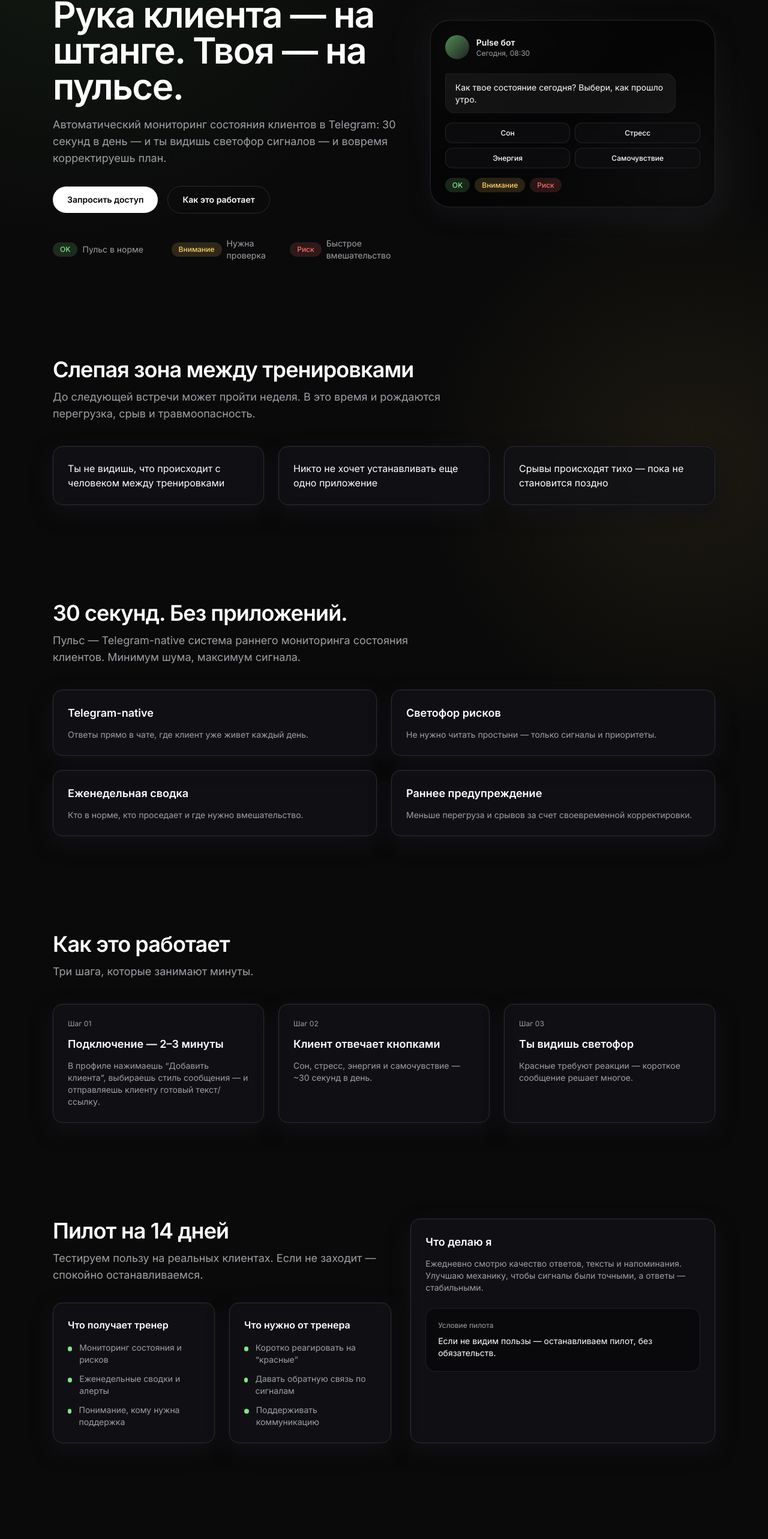
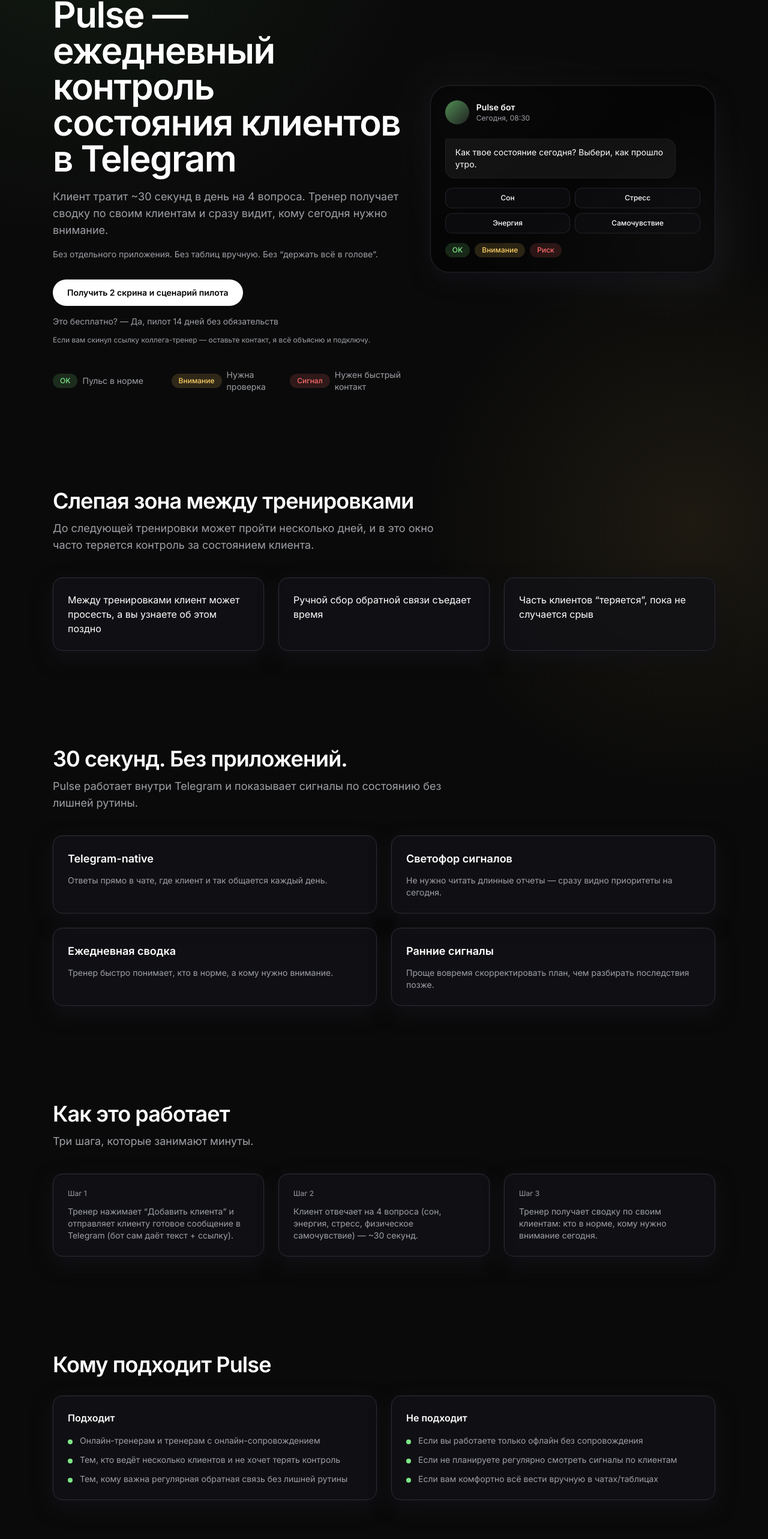
Before and after one commit to Sultik2312/pulse-site, a Next.js app: page / in a window 1280 px wide. Shown: the part 202-2768 px from the top of the page at 60% size. Built offline with nearby package versions, Linux system fonts and the light colour scheme; no server answers.

Commit message:
feat: update landing copy

```diff
--- a/app/page.tsx
+++ b/app/page.tsx
@@ -4,32 +4,28 @@
 
 const faqItems = [
   {
-    q: "Это заменяет программу тренировок?",
-    a: "Нет. Пульс не заменяет тренера и программу. Он дает ранний сигнал, когда клиенту нужна коррекция нагрузки или восстановления."
+    q: "Это заменяет тренера?",
+    a: "Нет. Pulse не заменяет тренера, а помогает быстрее видеть состояние клиентов и принимать решения."
   },
   {
-    q: "Сколько времени занимает?",
-    a: "Клиент отвечает ~30 секунд в день. Тренеру обычно нужно 1-3 минуты на просмотр светофора и короткую реакцию."
+    q: "Сколько времени это занимает?",
+    a: "Клиенту — около 30 секунд в день. Тренеру — обычно пару минут на просмотр сводки."
   },
   {
-    q: "Нужно ли устанавливать приложение?",
-    a: "Нет. Все ответы — прямо в Telegram, без отдельной установки."
+    q: "Нужно устанавливать приложение?",
+    a: "Нет. Всё работает внутри Telegram."
   },
   {
-    q: "Кому видны ответы?",
-    a: "Только тренеру и админу пилота. Мы не продаем и не передаем данные третьим лицам."
+    q: "Какие вопросы получает клиент?",
+    a: "4 коротких вопроса: сон, энергия, стресс, физическое самочувствие."
   },
   {
-    q: "Если клиент не отвечает?",
-    a: "Это видно в отчете, плюс настраиваются мягкие напоминания."
+    q: "Кому видны данные?",
+    a: "Только тренеру и организатору пилота. Данные не передаются третьим лицам."
   },
   {
-    q: "Можно ли на группу?",
-    a: "Да. Пульс работает и с группами — светофор показывает общую динамику и проблемы по людям."
-  },
-  {
-    q: "Есть ли медицинские обещания?",
-    a: "Нет. Пульс — инструмент наблюдения и коммуникации, без медицинских утверждений."
+    q: "Если не зайдёт?",
+    a: "Пилот можно остановить в любой момент, без обязательств."
   }
 ];
 
@@ -62,7 +58,7 @@
             </Link>
           </nav>
           <Link href="#lead" className="btn-secondary">
-            Запросить доступ
+            Получить доступ
           </Link>
         </div>
       </header>
@@ -73,23 +69,29 @@
             <div>
               <span className="badge">
                 <span className="h-2 w-2 rounded-full bg-accent shadow-glow" />
-                Закрытый пилот 14 дней
+                Закрытый пилот · 14 дней
               </span>
               <h1 className="mt-6 text-4xl font-semibold tracking-tight text-white sm:text-5xl lg:text-6xl">
-                Рука клиента — на штанге. Твоя — на пульсе.
+                Pulse — ежедневный контроль состояния клиентов в Telegram
               </h1>
               <p className="mt-5 max-w-2xl text-base text-muted md:text-lg">
-                Автоматический мониторинг состояния клиентов в Telegram: 30 секунд в день — и ты
-                видишь светофор сигналов — и вовремя корректируешь план.
+                Клиент тратит ~30 секунд в день на 4 вопроса. Тренер получает сводку по своим
+                клиентам и сразу видит, кому сегодня нужно внимание.
+              </p>
+              <p className="mt-4 max-w-2xl text-sm text-muted">
+                Без отдельного приложения. Без таблиц вручную. Без “держать всё в голове”.
               </p>
               <div className="mt-8 flex flex-wrap items-center gap-4">
                 <Link href="#lead" className="btn-primary">
-                  Запросить доступ
-                </Link>
-                <Link href="#how" className="btn-secondary">
-                  Как это работает
+                  Получить 2 скрина и сценарий пилота
                 </Link>
               </div>
+              <Link href="#pilot" className="mt-4 inline-block text-sm text-muted underline-offset-4 transition hover:text-white hover:underline">
+                Это бесплатно? — Да, пилот 14 дней без обязательств
+              </Link>
+              <p className="mt-3 max-w-2xl text-xs text-muted">
+                Если вам скинул ссылку коллега-тренер — оставьте контакт, я всё объясню и подключу.
+              </p>
               <div className="mt-10 grid gap-3 text-sm text-muted sm:grid-cols-3">
                 <div className="flex items-center gap-2">
                   <span className="tag tag-green">OK</span>
@@ -100,8 +102,8 @@
                   Нужна проверка
                 </div>
                 <div className="flex items-center gap-2">
-                  <span className="tag tag-red">Риск</span>
-                  Быстрое вмешательство
+                  <span className="tag tag-red">Сигнал</span>
+                  Нужен быстрый контакт
                 </div>
               </div>
             </div>
@@ -118,14 +120,14 @@
           <div className="container">
             <h2 className="section-title">Слепая зона между тренировками</h2>
             <p className="section-subtitle">
-              До следующей встречи может пройти неделя. В это время и рождаются перегрузка, срыв и
-              травмоопасность.
+              До следующей тренировки может пройти несколько дней, и в это окно часто теряется
+              контроль за состоянием клиента.
             </p>
             <div className="mt-10 grid gap-6 md:grid-cols-3">
               {[
-                "Ты не видишь, что происходит с человеком между тренировками",
-                "Никто не хочет устанавливать еще одно приложение",
-                "Срывы происходят тихо — пока не становится поздно"
+                "Между тренировками клиент может просесть, а вы узнаете об этом поздно",
+                "Ручной сбор обратной связи съедает время",
+                "Часть клиентов “теряется”, пока не случается срыв"
               ].map((text) => (
                 <div key={text} className="card">
                   <p className="text-base text-white">{text}</p>
@@ -139,26 +141,25 @@
           <div className="container">
             <h2 className="section-title">30 секунд. Без приложений.</h2>
             <p className="section-subtitle">
-              Пульс — Telegram-native система раннего мониторинга состояния клиентов. Минимум шума,
-              максимум сигнала.
+              Pulse работает внутри Telegram и показывает сигналы по состоянию без лишней рутины.
             </p>
             <div className="mt-10 grid gap-6 md:grid-cols-2">
               {[
                 {
                   title: "Telegram-native",
-                  text: "Ответы прямо в чате, где клиент уже живет каждый день."
+                  text: "Ответы прямо в чате, где клиент и так общается каждый день."
                 },
                 {
-                  title: "Светофор рисков",
-                  text: "Не нужно читать простыни — только сигналы и приоритеты."
+                  title: "Светофор сигналов",
+                  text: "Не нужно читать длинные отчеты — сразу видно приоритеты на сегодня."
                 },
                 {
-                  title: "Еженедельная сводка",
-                  text: "Кто в норме, кто проседает и где нужно вмешательство."
+                  title: "Ежедневная сводка",
+                  text: "Тренер быстро понимает, кто в норме, а кому нужно внимание."
                 },
                 {
-                  title: "Раннее предупреждение",
-                  text: "Меньше перегруза и срывов за счет своевременной корректировки."
+                  title: "Ранние сигналы",
+                  text: "Проще вовремя скорректировать план, чем разбирать последствия позже."
                 }
               ].map((item) => (
                 <div key={item.title} className="card">
@@ -178,23 +179,22 @@
               {[
                 {
                   step: "01",
-                  title: "Подключение — 2–3 минуты",
-                  text: "В профиле нажимаешь “Добавить клиента”, выбираешь стиль сообщения — и отправляешь клиенту готовый текст/ссылку."
+                  title: "Шаг 1",
+                  text: "Тренер нажимает “Добавить клиента” и отправляет клиенту готовое сообщение в Telegram (бот сам даёт текст + ссылку)."
                 },
                 {
                   step: "02",
-                  title: "Клиент отвечает кнопками",
-                  text: "Сон, стресс, энергия и самочувствие — ~30 секунд в день."
+                  title: "Шаг 2",
+                  text: "Клиент отвечает на 4 вопроса (сон, энергия, стресс, физическое самочувствие) — ~30 секунд."
                 },
                 {
                   step: "03",
-                  title: "Ты видишь светофор",
-                  text: "Красные требуют реакции — короткое сообщение решает многое."
+                  title: "Шаг 3",
+                  text: "Тренер получает сводку по своим клиентам: кто в норме, кому нужно внимание сегодня."
                 }
               ].map((item) => (
                 <div key={item.step} className="card">
-                  <div className="text-xs text-muted">Шаг {item.step}</div>
-                  <h3 className="mt-3 text-lg font-semibold text-white">{item.title}</h3>
+                  <div className="text-xs text-muted">{item.title}</div>
                   <p className="mt-3 text-sm text-muted">{item.text}</p>
                 </div>
               ))}
@@ -202,42 +202,58 @@
           </div>
         </section>
 
+        <section id="fit" className="section pt-0">
+          <div className="container">
+            <h2 className="section-title">Кому подходит Pulse</h2>
+            <div className="mt-8 grid gap-6 md:grid-cols-2">
+              <div className="card">
+                <h3 className="text-base font-semibold text-white">Подходит</h3>
+                <ul className="checklist mt-4 space-y-3">
+                  <li>Онлайн-тренерам и тренерам с онлайн-сопровождением</li>
+                  <li>Тем, кто ведёт несколько клиентов и не хочет терять контроль</li>
+                  <li>Тем, кому важна регулярная обратная связь без лишней рутины</li>
+                </ul>
+              </div>
+              <div className="card">
+                <h3 className="text-base font-semibold text-white">Не подходит</h3>
+                <ul className="checklist mt-4 space-y-3">
+                  <li>Если вы работаете только офлайн без сопровождения</li>
+                  <li>Если не планируете регулярно смотреть сигналы по клиентам</li>
+                  <li>Если вам комфортно всё вести вручную в чатах/таблицах</li>
+                </ul>
+              </div>
+            </div>
+          </div>
+        </section>
+
         <section id="pilot" className="section">
-          <div className="container grid gap-8 lg:grid-cols-[1fr_0.9fr]">
-            <div>
+          <div className="container">
             <h2 className="section-title">Пилот на 14 дней</h2>
             <p className="section-subtitle">
-                Тестируем пользу на реальных клиентах. Если не заходит — спокойно останавливаемся.
+              Проверяем пользу в реальной работе тренера и смотрим, как меняется контроль за клиентами.
             </p>
-              <div className="mt-8 grid gap-6 md:grid-cols-2">
+            <div className="mt-8 grid gap-6 md:grid-cols-3">
               <div className="card">
                 <h3 className="text-base font-semibold text-white">Что получает тренер</h3>
                 <ul className="checklist mt-4 space-y-3">
-                    <li>Мониторинг состояния и рисков</li>
-                    <li>Еженедельные сводки и алерты</li>
-                    <li>Понимание, кому нужна поддержка</li>
+                  <li>Ежедневную сводку по своим клиентам</li>
+                  <li>Ранние сигналы, где возможен срыв</li>
+                  <li>Понимание, кому писать сегодня в первую очередь</li>
                 </ul>
               </div>
               <div className="card">
                 <h3 className="text-base font-semibold text-white">Что нужно от тренера</h3>
                 <ul className="checklist mt-4 space-y-3">
-                    <li>Коротко реагировать на “красные”</li>
-                    <li>Давать обратную связь по сигналам</li>
-                    <li>Поддерживать коммуникацию</li>
+                  <li>Добавить 3-10 клиентов в пилот</li>
+                  <li>Реагировать на сигналы (коротким сообщением клиенту)</li>
+                  <li>Дать честный фидбэк по итогам пилота</li>
                 </ul>
               </div>
-              </div>
-            </div>
               <div className="card">
-              <h3 className="text-lg font-semibold text-white">Что делаю я</h3>
-              <p className="mt-3 text-sm text-muted">
-                Ежедневно смотрю качество ответов, тексты и напоминания. Улучшаю механику, чтобы
-                сигналы были точными, а ответы — стабильными.
-              </p>
-              <div className="mt-6 rounded-2xl border border-border/70 bg-black/40 p-5">
-                <div className="text-xs text-muted">Условие пилота</div>
-                <p className="mt-2 text-sm text-white">
-                  Если не видим пользы — останавливаем пилот, без обязательств.
+                <h3 className="text-base font-semibold text-white">Что дальше</h3>
+                <p className="mt-4 text-sm text-muted">
+                  Оставляете заявку → получаете 2 скрина и короткую инструкцию → запускаете первых
+                  клиентов в тот же день
                 </p>
               </div>
             </div>
@@ -248,8 +264,8 @@
           <div className="container">
             <h2 className="section-title">Что проверяем в пилоте</h2>
             <p className="section-subtitle">
-              Стабильность ответов клиентов, реакцию тренера на “красные” сигналы и то, насколько
-              сводка реально экономит время и помогает корректировать план.
+              Стабильность ответов клиентов, скорость реакции тренера на сигналы и влияние ежедневной
+              сводки на качество сопровождения.
             </p>
           </div>
         </section>
@@ -257,7 +273,7 @@
         <section id="faq" className="section">
           <div className="container">
             <h2 className="section-title">FAQ</h2>
-            <p className="section-subtitle">Коротко отвечаем на самые частые вопросы.</p>
+            <p className="section-subtitle">Коротко отвечаем на частые вопросы.</p>
             <div className="mt-8 grid gap-4">
               {faqItems.map((item) => (
                 <details key={item.q} className="card group">
@@ -274,17 +290,11 @@
         <section id="lead" className="section">
           <div className="container grid gap-10 lg:grid-cols-[1fr_0.9fr]">
             <div>
-              <h2 className="section-title">Запросить доступ к пилоту</h2>
+              <h2 className="section-title">Получить доступ к пилоту</h2>
               <p className="section-subtitle">
-                Оставь контакты — напишу в течение 24 часов и подключу к пилоту.
+                Оставьте контакт — пришлю 2 скрина, короткий сценарий запуска и подключу к пилоту на
+                14 дней.
               </p>
-              <div className="mt-8 card">
-                <h3 className="text-base font-semibold text-white">Что дальше</h3>
-                <p className="mt-4 text-sm text-muted">
-                  Оставь заявку — я отвечу, подключим тебя в пилот и ты начнешь добавлять клиентов
-                  через “Добавить клиента”. Уже на следующий день увидишь сводку/светофор по группе.
-                </p>
-              </div>
             </div>
             <LeadForm />
           </div>
--- a/components/LeadForm.tsx
+++ b/components/LeadForm.tsx
@@ -233,7 +233,7 @@
         type="submit"
         disabled={status === "loading"}
       >
-        {status === "loading" ? "Отправляем..." : "Отправить заявку"}
+        {status === "loading" ? "Отправляем..." : "Получить доступ"}
       </button>
     </form>
   );
```
Also changed, not shown: 1 other file (tests, documents, lock files or other folders). Lines whose indentation alone changed are shown as unchanged.
